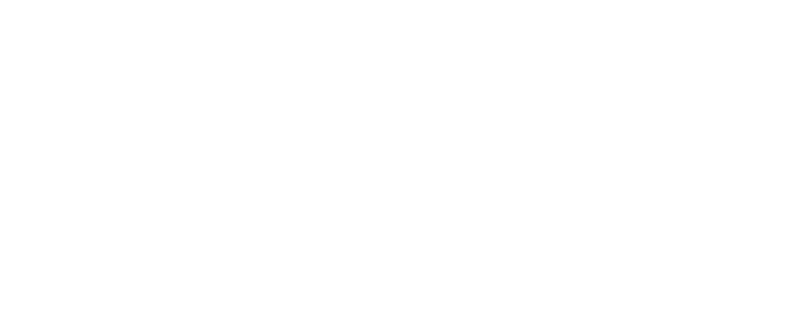
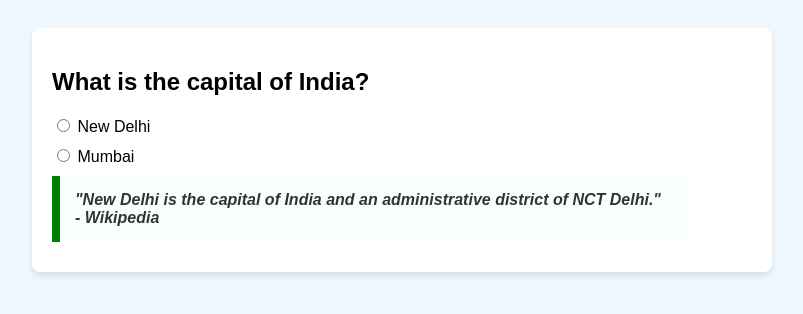
Before and after one commit to acciojob/trivia-Ranu2211, a website: page main.html in a window 1280 px wide. Shown: the whole page, without its empty margins (238-1041 px from the left). Drawn offline with Linux system fonts and the light colour scheme.

Commit message:
created a submission

```diff
--- a/main.html
+++ b/main.html
@@ -1,16 +1,31 @@
 <!DOCTYPE html>
-
-<html>
-
+<html lang="en">
 <head>
-	<link rel="stylesheet" href="styles.css">
+  <meta charset="UTF-8">
+  <meta name="viewport" content="width=device-width, initial-scale=1.0">
+  <title>Quiz</title>
+  <link rel="stylesheet" href="styles.css">
 </head>
-
-<body>
-	<!-- the entire body must be written by student -->
-    <script type="text/javascript" src="./script.js">
-</script>
-
+	<body>
+  <div class="quiz-container">
+    <h2>What is the capital of India?</h2>
+    <form>
+      <div>
+        <label>
+          <input type="radio" name="capital" value="New Delhi"> New Delhi
+        </label>
+      </div>
+		<div>
+        <label>
+          <input type="radio" name="capital" value="Mumbai"> Mumbai
+        </label>
+      </div>
+    </form>
+    <blockquote class="styled-quote">
+      "New Delhi is the capital of India and an administrative district of NCT Delhi."
+      <br>
+      <cite>- Wikipedia</cite>
+    </blockquote>
+  </div>
 </body>
-
 </html>
--- a/styles.css
+++ b/styles.css
@@ -1,2 +1,40 @@
 
 /* Your CSS Code here. */
+body {
+  font-family: Arial, sans-serif;
+  background-color: #f0f8ff;
+  padding: 20px;
+}
+
+.quiz-container {
+  max-width: 700px;
+  margin: 0 auto;
+  padding: 20px;
+  background-color: #ffffff;
+  border-radius: 8px;
+  box-shadow: 0 4px 6px rgba(0, 0, 0, 0.1);
+}
+
+h2 {
+  font-size: 1.5rem;
+  margin-bottom: 20px;
+}
+
+form div {
+  margin-bottom: 10px;
+}
+
+label {
+  font-size: 1rem;
+}
+
+.styled-quote {
+  max-width: 600px;
+  margin: 10px 0;
+  padding: 15px;
+  border-left: 8px solid green;
+  background-color: #f8fffe;
+  font-weight: bold;
+  font-style: italic;
+  color: #333;
+}
```
